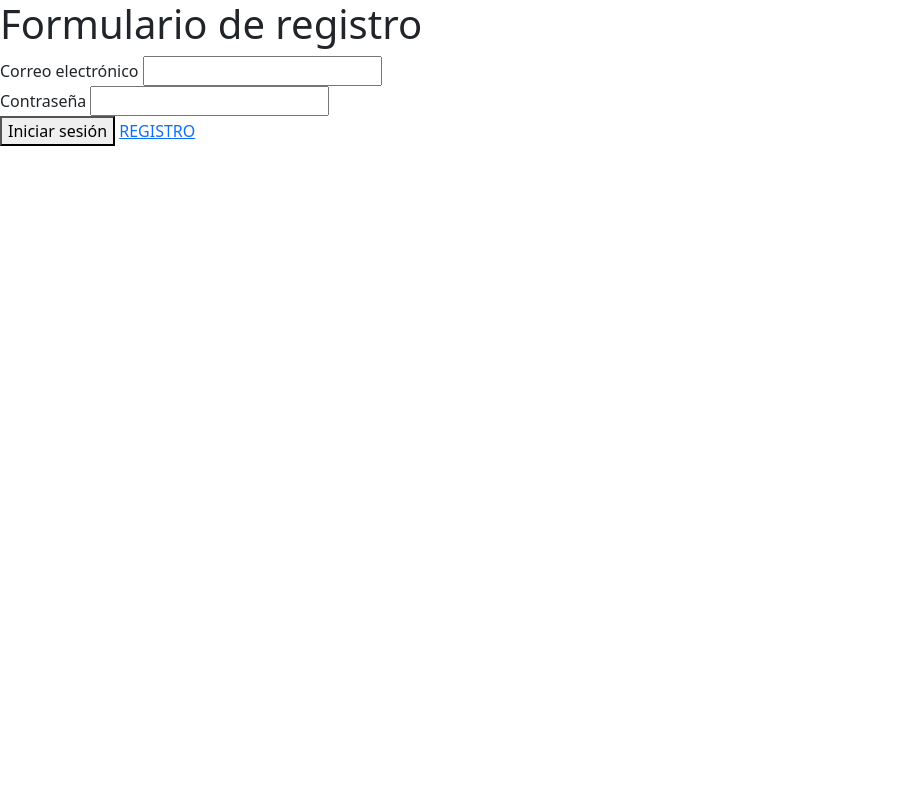
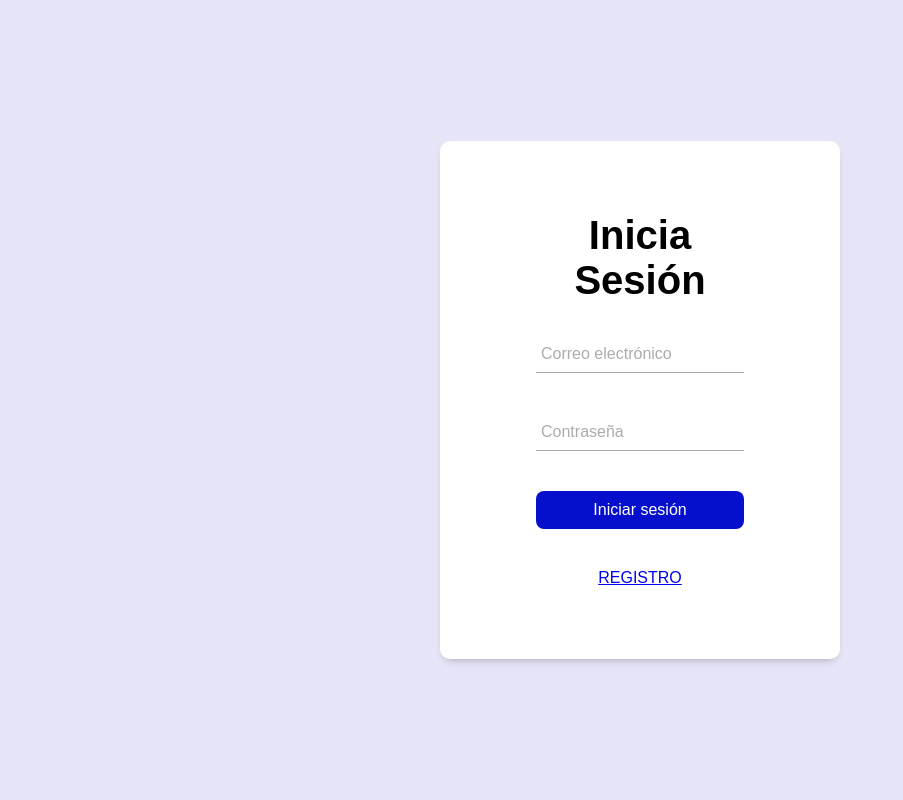
Before and after one commit to 1Daniel-Mateo/Aspirante-PHP, a PHP site: page / in a window 1280 px wide. Shown: the whole page, without its empty margins (0-903 px from the left). Run offline with PHP 8.4, Linux system fonts and the light colour scheme.

Commit message:
CSS subido, por favor readme

```diff
--- /dev/null
+++ b/css/formulario.css
@@ -0,0 +1,118 @@
+*{
+    margin: 0;
+    padding: 0;
+    box-sizing: border-box;
+}
+
+body {
+    font-family: sans-serif;
+    background-color: #e5e5f7;
+    background-image: radial-gradient(#444cf7 0.5px, transparent 0.5px), radial-gradient(#444cf7 0.5px, #e5e5f7 0.5px);
+    background-size: 20px 20px;
+    background-position: 0 0, 10px 10px;
+    display: flex;
+    align-items: center;
+    justify-content: center;
+    min-height: 100vh;
+}
+
+.form {
+    background-color: #fff;
+    border-radius: 10px;
+    text-align: center;
+    padding: 4.5em 6em;
+    margin: auto;
+
+    max-width: 400px;
+    box-shadow: 0 5px 10px -5px rgb(0 0 0 / 30%);
+}
+
+.titulo{
+    font-size: 2.5em;
+    margin-bottom: .5em;
+}
+.campos{
+    margin-top: 2em;
+    display: grid;
+    /* Espaciado Gap*/
+    gap: 2.5em;
+}
+
+.group_form{
+    position: relative;
+    --color: #5757577e;
+}
+
+input{
+    width: 100%;
+    background: none;
+    font-size: 1rem;
+    outline: none;
+    border: none;
+    position: relative;
+    padding: .6em .3em;
+    border-bottom: 1px solid var(--color);
+    font-family: sans-serif;
+}
+
+/* Efecto con placeholder activo nos lo oculta con una escala de Y*/
+input:focus + label, input:not(:placeholder-shown)+label{
+    transform: translateY(-12px) scale(.7);
+    transform-origin: left top;
+    color: #444cf7;
+}
+
+label{
+    color: var(--color);
+    cursor: pointer;
+    position:absolute;
+    top: 0;
+    left: 5px;
+    transform: translateY(10px);
+    transition: transform .5s, color .3s;
+}
+
+.boton{
+    background-color: #0610cc;
+    border: none;
+    font-family: sans-serif;
+    font-size: 1rem;
+    border-radius: .5em;
+    padding: 10px;
+    font-weight: 300;
+    color: #fff;
+
+}
+
+.linea{
+    position: absolute;
+    bottom: 0;
+    left: 0;
+    width: 100%;
+    height: 1px;
+    background-color: #3866f2;
+    transform: scale(0);
+    transform: left bottom;
+}
+
+
+
+/*
+.success{
+    border: 2px solid greenyellow;
+  }
+
+  .error{
+    border: 2px solid red;
+  }
+  .hidden {
+    visibility: hidden;
+    opacity: 0;
+    transition: visibility 0s, opacity 0.5s;
+}
+
+.visible {
+    visibility: visible;
+    opacity: 1;
+    transition: visibility 0s, opacity 0.5s;
+} */
--- a/index.php
+++ b/index.php
@@ -3,26 +3,34 @@
 <head>
     <meta charset="UTF-8">
     <meta name="viewport" content="width=device-width, initial-scale=1.0">
-    <link href="https://cdn.jsdelivr.net/npm/bootstrap@5.0.2/dist/css/bootstrap.min.css" rel="stylesheet" integrity="sha384-EVSTQN3/azprG1Anm3QDgpJLIm9Nao0Yz1ztcQTwFspd3yD65VohhpuuCOmLASjC" crossorigin="anonymous">
+    <link rel="stylesheet" href="css/formulario.css">
     <title>Login</title>
 </head>
 <body>
-    <h1>Formulario de registro</h1>
-    <form method="POST" action="models/login.php">
+<div class="contenedor">
+    <form method="POST" action="models/login.php" class="form">
+    <h1 class="titulo">Inicia Sesión</h1>
+    <div class="campos">
 
-        <div>
+        <div class="group_form">
+            <input type="email" name="correo" placeholder=" ">
             <label for="correo">Correo electrónico</label>
-            <input type="email" name="correo" >
+            <span class="linea"></span>
         </div>
 
-        <div>
+        <div class="group_form">
+            <input type="password" name="documento" placeholder=" ">
             <label for="documento">Contraseña</label>
-            <input type="password" name="documento" >
+            <span class="linea"></span>
         </div>
 
-        <button type="submit">Iniciar sesión</button>
+        <button type="submit" class="boton">Iniciar sesión</button>
         <a href="views/registro.php">REGISTRO</a>
+
+        </div>
     </form>
+
+
     <?php
 
 if (isset($_GET['status']) && $_GET['status'] == 'success') {
@@ -43,5 +51,7 @@ if (isset($_GET['status']) && $_GET['status'] == 'eliminar') {
 <?php if (isset($_GET['error'])): ?>
         <p>Error: <?php echo htmlspecialchars($_GET['error']); ?></p>
     <?php endif; ?>
+
+</div>
 </body>
 </html>
--- a/views/panel.php
+++ b/views/panel.php
@@ -3,14 +3,13 @@ require_once '../models/consultar.php';
 ?>
 
 <!DOCTYPE html>
-<html lang="en">
-
+<html lang="es">
 <head>
     <meta charset="UTF-8">
     <meta name="viewport" content="width=device-width, initial-scale=1.0">
     <link href="https://cdn.jsdelivr.net/npm/bootstrap@5.0.2/dist/css/bootstrap.min.css" rel="stylesheet" integrity="sha384-EVSTQN3/azprG1Anm3QDgpJLIm9Nao0Yz1ztcQTwFspd3yD65VohhpuuCOmLASjC" crossorigin="anonymous">
     <script src="https://cdn.jsdelivr.net/npm/bootstrap@5.0.2/dist/js/bootstrap.bundle.min.js" integrity="sha384-MrcW6ZMFYlzcLA8Nl+NtUVF0sA7MsXsP1UyJoMp4YLEuNSfAP+JcXn/tWtIaxVXM" crossorigin="anonymous"></script>
-    <title>Panel</title>
+    <title>Portal de usuario</title>
 </head>
 
 <body>
```
Also changed, not shown: readme.md (added).
